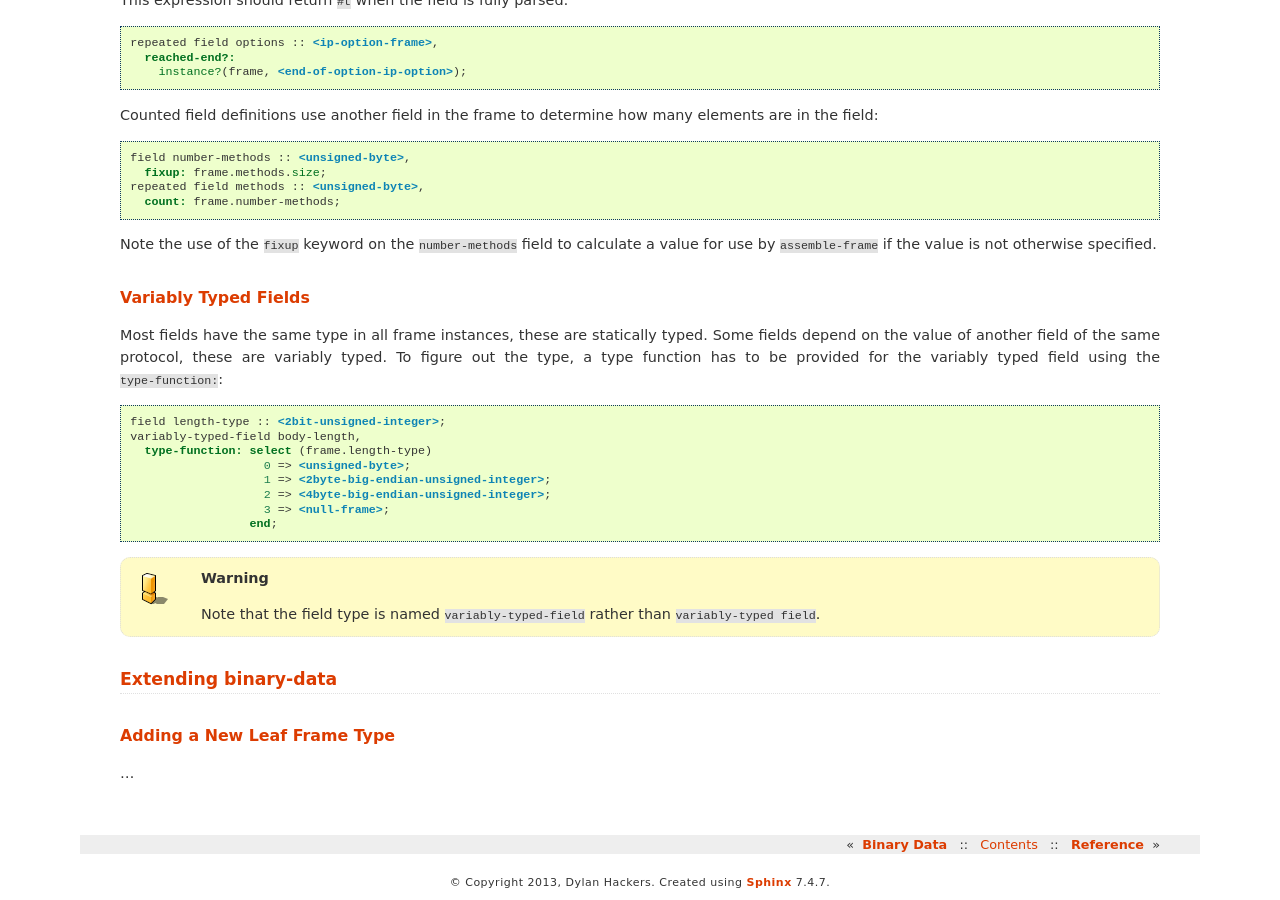
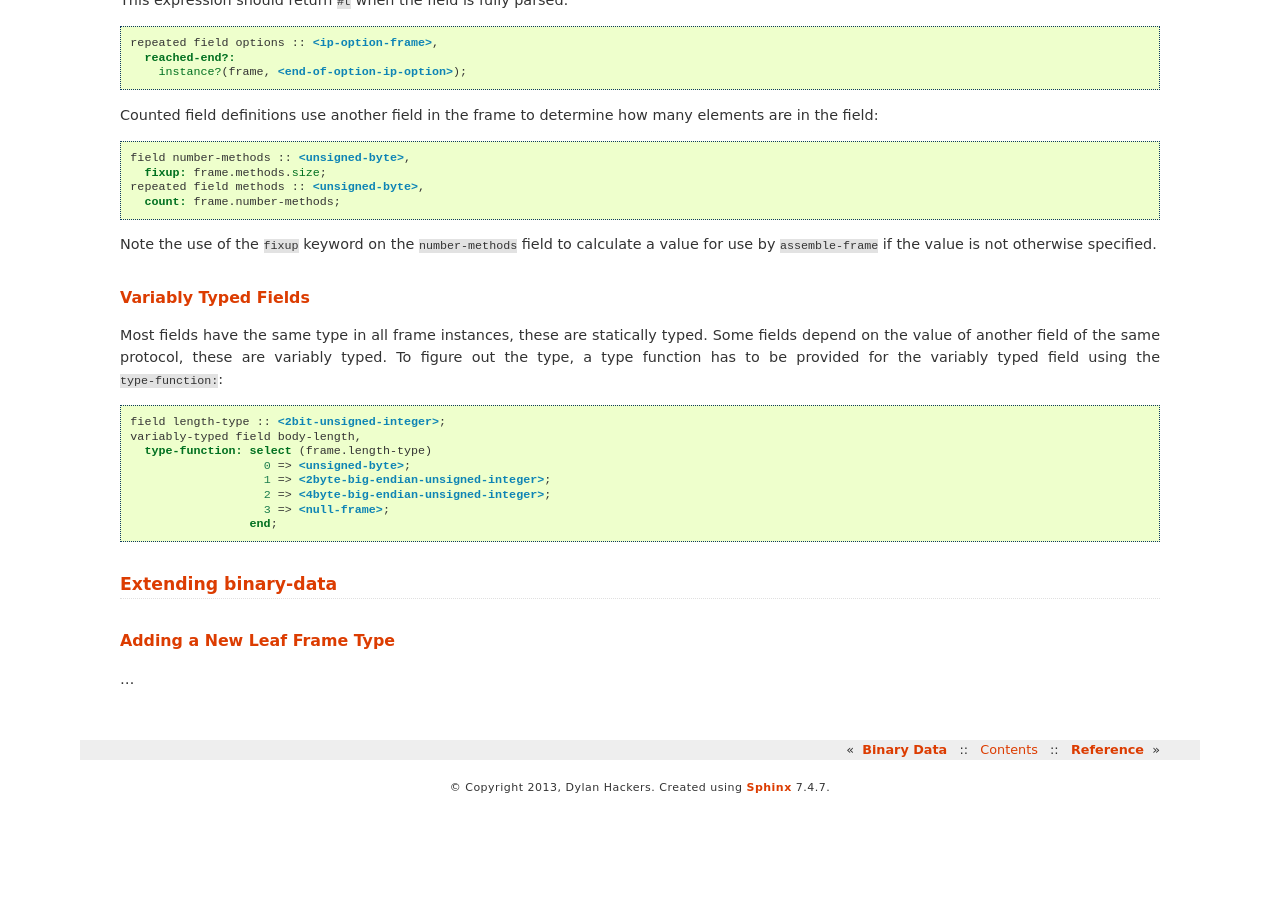
Before and after one commit to dylan-lang/binary-data, a Sphinx documentation site: the page built from documentation/source/usage.rst, in a window 1280 px wide and 900 px high, scrolled down 3471 px. Built offline with Sphinx 7.4.7, drawn with Linux system fonts in a browser that asks for light colours; cross-references to code outside the pages are shown as plain code; after the commit the page ends 4276 px from its top, so only the background shows below that.

Commit message:
[doc] Update for change 4b67cec, 'variably-typed field'.

```diff
--- a/documentation/source/usage.rst
+++ b/documentation/source/usage.rst
@@ -218,16 +218,13 @@
 .. code-block:: dylan
 
     field length-type :: <2bit-unsigned-integer>;
-    variably-typed-field body-length,
+    variably-typed field body-length,
       type-function: select (frame.length-type)
                        0 => <unsigned-byte>;
                        1 => <2byte-big-endian-unsigned-integer>;
                        2 => <4byte-big-endian-unsigned-integer>;
                        3 => <null-frame>;
                      end;
-
-.. warning:: Note that the field type is named ``variably-typed-field``
-   rather than ``variably-typed field``.
 
 Extending binary-data
 =====================
```
